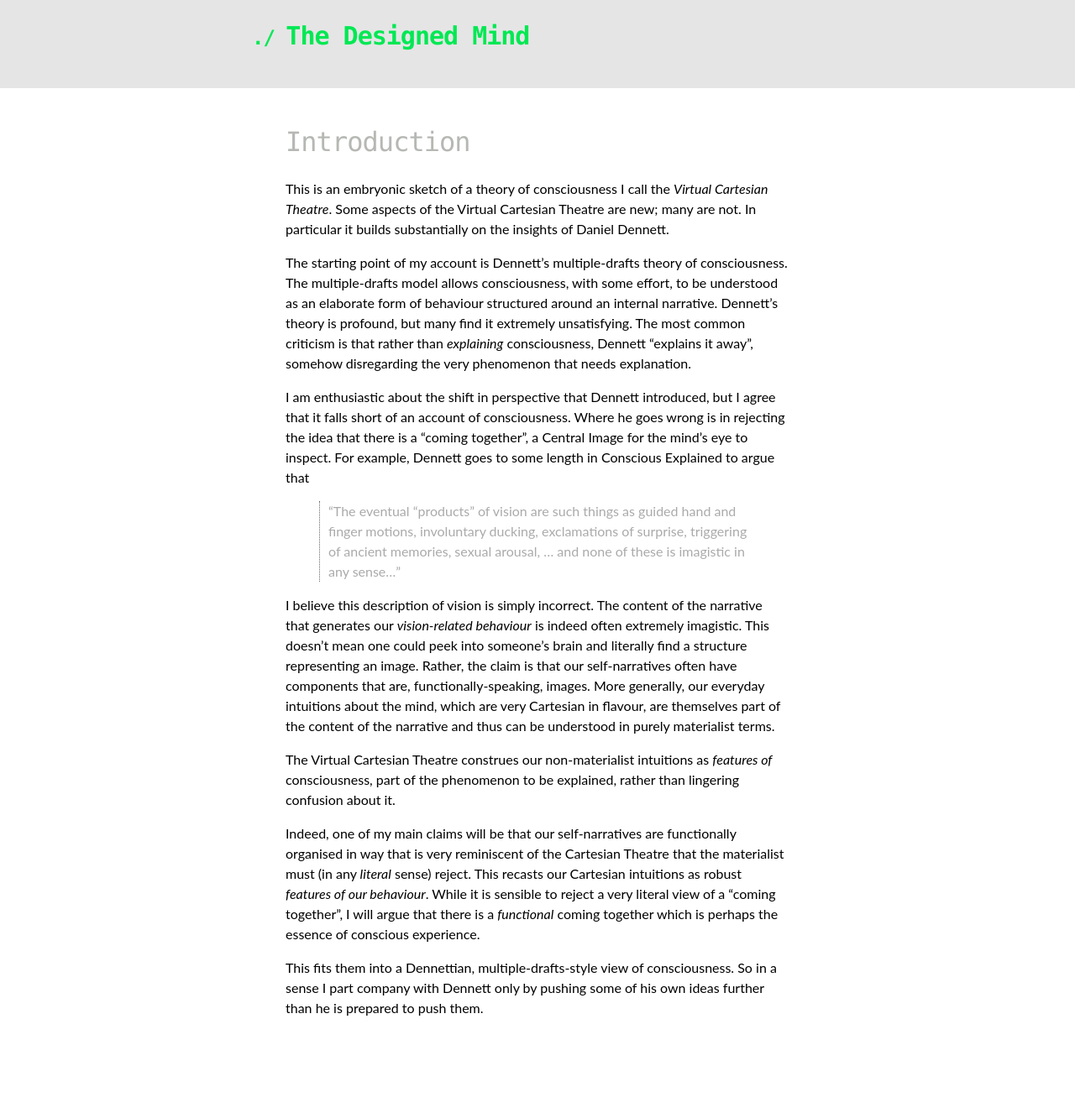
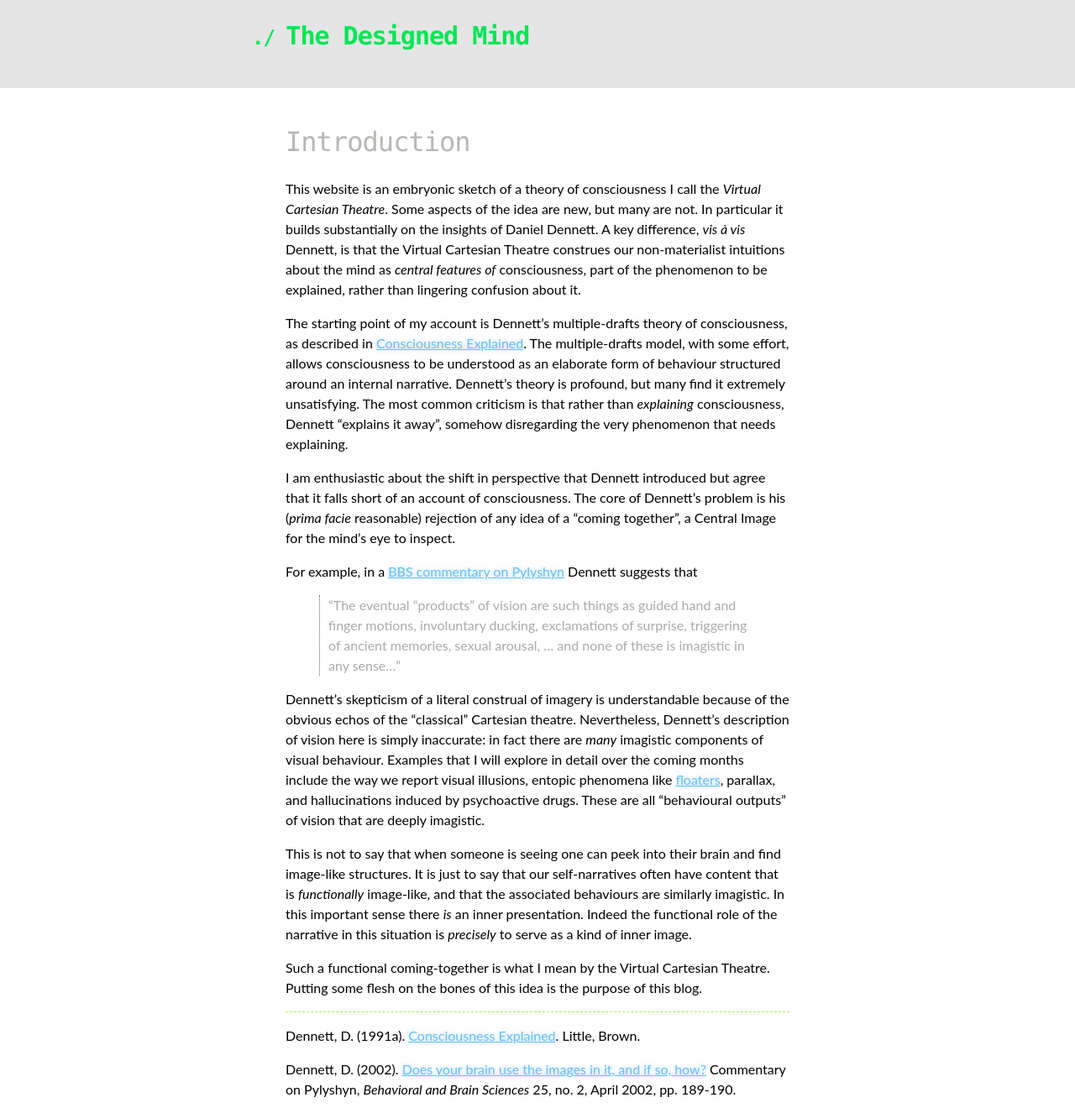
Before and after one commit to designedmind/2017, a Jekyll site: the page built from _posts/2015-07-16-introduction.md, in a window 1280 px wide. Shown: the whole page at 84% size. Built offline with Jekyll 4.4.1, drawn with Linux system fonts in a browser that asks for light colours; before the commit the page ends 1229 px from its top, so only the background shows below that.

Commit message:
First draft of intro. Gave up on 3-paragraph idea; now have something that is a combo of my 3-para idea and the original draft I was experimenting with. Main difference other than size is that I'm only mentioning Dennett at the moment; no mention of Chalmers. I could change that, though.

```diff
--- a/_posts/2015-07-16-introduction.md
+++ b/_posts/2015-07-16-introduction.md
@@ -5,53 +5,65 @@ title: Introduction
 
 # Introduction
 
-This is an embryonic sketch of a theory of consciousness I call the
-_Virtual Cartesian Theatre_. Some aspects of the Virtual Cartesian
-Theatre are new; many are not. In particular it builds substantially on
-the insights of Daniel Dennett.
+This website is an embryonic sketch of a theory of consciousness I call
+the _Virtual Cartesian Theatre_. Some aspects of the idea are new, but
+many are not. In particular it builds substantially on the insights of
+Daniel Dennett. A key difference, _vis à vis_ Dennett, is that the
+Virtual Cartesian Theatre construes our non-materialist intuitions about
+the mind as _central features of_ consciousness, part of the phenomenon
+to be explained, rather than lingering confusion about it.
 
 The starting point of my account is Dennett's multiple-drafts theory of
-consciousness. The multiple-drafts model allows consciousness, with some
-effort, to be understood as an elaborate form of behaviour structured
-around an internal narrative. Dennett's theory is profound, but many
-find it extremely unsatisfying. The most common criticism is that rather
-than _explaining_ consciousness, Dennett "explains it away", somehow
-disregarding the very phenomenon that needs explanation.
+consciousness, as described in [Consciousness Explained](#dennett91a).
+The multiple-drafts model, with some effort, allows consciousness to be
+understood as an elaborate form of behaviour structured around an
+internal narrative. Dennett's theory is profound, but many find it
+extremely unsatisfying. The most common criticism is that rather than
+_explaining_ consciousness, Dennett "explains it away", somehow
+disregarding the very phenomenon that needs explaining.
 
-I am enthusiastic about the shift in perspective that Dennett
-introduced, but I agree that it falls short of an account of
-consciousness. Where he goes wrong is in rejecting the idea that there
-is a "coming together", a Central Image for the mind's eye to inspect.
-For example, Dennett goes to some length in Conscious Explained to argue
-that
+I am enthusiastic about the shift in perspective that Dennett introduced
+but agree that it falls short of an account of consciousness. The core
+of Dennett's problem is his (_prima facie_ reasonable) rejection of any
+idea of a "coming together", a Central Image for the mind's eye to
+inspect.
+
+For example, in a [BBS commentary on Pylyshyn](#dennett02) Dennett
+suggests that
 
 > “The eventual “products” of vision are such things as guided hand and
 > finger motions, involuntary ducking, exclamations of surprise, triggering
 > of ancient memories, sexual arousal, ... and none of these is imagistic
 > in any sense...”
 
-I believe this description of vision is simply incorrect. The content of
-the narrative that generates our _vision-related behaviour_ is indeed
-often extremely imagistic. This doesn't mean one could peek into
-someone's brain and literally find a structure representing an image.
-Rather, the claim is that our self-narratives often have components that
-are, functionally-speaking, images. More generally, our everyday
-intuitions about the mind, which are very Cartesian in flavour, are
-themselves part of the content of the narrative and thus can be
-understood in purely materialist terms.
+Dennett's skepticism of a literal construal of imagery is understandable
+because of the obvious echos of the "classical" Cartesian theatre.
+Nevertheless, Dennett's description of vision here is simply inaccurate:
+in fact there are _many_ imagistic components of visual behaviour.
+Examples that I will explore in detail over the coming months include
+the way we report visual illusions, entopic phenomena like
+[floaters](https://en.wikipedia.org/wiki/Floater), parallax, and
+hallucinations induced by psychoactive drugs. These are all "behavioural
+outputs" of vision that are deeply imagistic.
 
-The Virtual Cartesian Theatre construes our non-materialist
-intuitions as _features of_ consciousness, part of the phenomenon to be
-explained, rather than lingering confusion about it.
+This is not to say that when someone is seeing one can peek into their
+brain and find image-like structures. It is just to say that our
+self-narratives often have content that is _functionally_ image-like,
+and that the associated behaviours are similarly imagistic. In this
+important sense there _is_ an inner presentation. Indeed the functional
+role of the narrative in this situation is _precisely_ to serve as a
+kind of inner image.
 
-Indeed, one of my main claims will be that our self-narratives are
-functionally organised in way that is very reminiscent of the Cartesian
-Theatre that the materialist must (in any _literal_ sense) reject. This
-recasts our Cartesian intuitions as robust _features of our behaviour_.
-While it is sensible to reject a very literal view of a "coming
-together", I will argue that there is a _functional_ coming together
-which is perhaps the essence of conscious experience.
+Such a functional coming-together is what I mean by the Virtual
+Cartesian Theatre. Putting some flesh on the bones of this idea is the
+purpose of this blog.
 
-This fits them into a Dennettian, multiple-drafts-style view of
-consciousness. So in a sense I part company with Dennett only by pushing
-some of his own ideas further than he is prepared to push them.
+* * *
+
+<a name="dennett91a"></a>Dennett, D. (1991a).
+[Consciousness Explained](). Little, Brown.
+
+<a name="dennett02"></a>Dennett, D. (2002).
+[Does your brain use the images in it, and if so, how?]() Commentary on
+Pylyshyn, _Behavioral and Brain Sciences_ 25, no. 2, April 2002, pp.
+189-190.
```
Also changed, not shown: _drafts/intro.md (+4 -0 lines).
